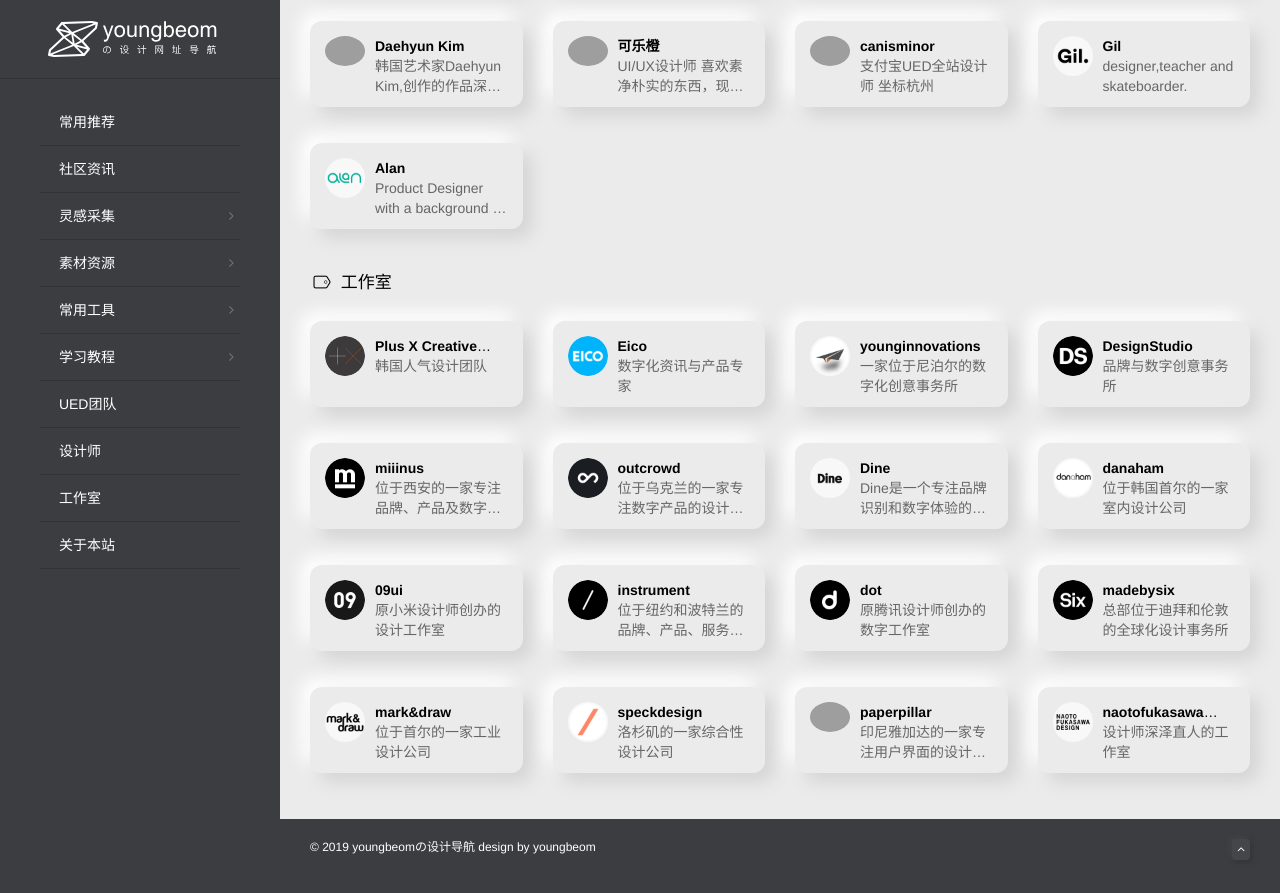
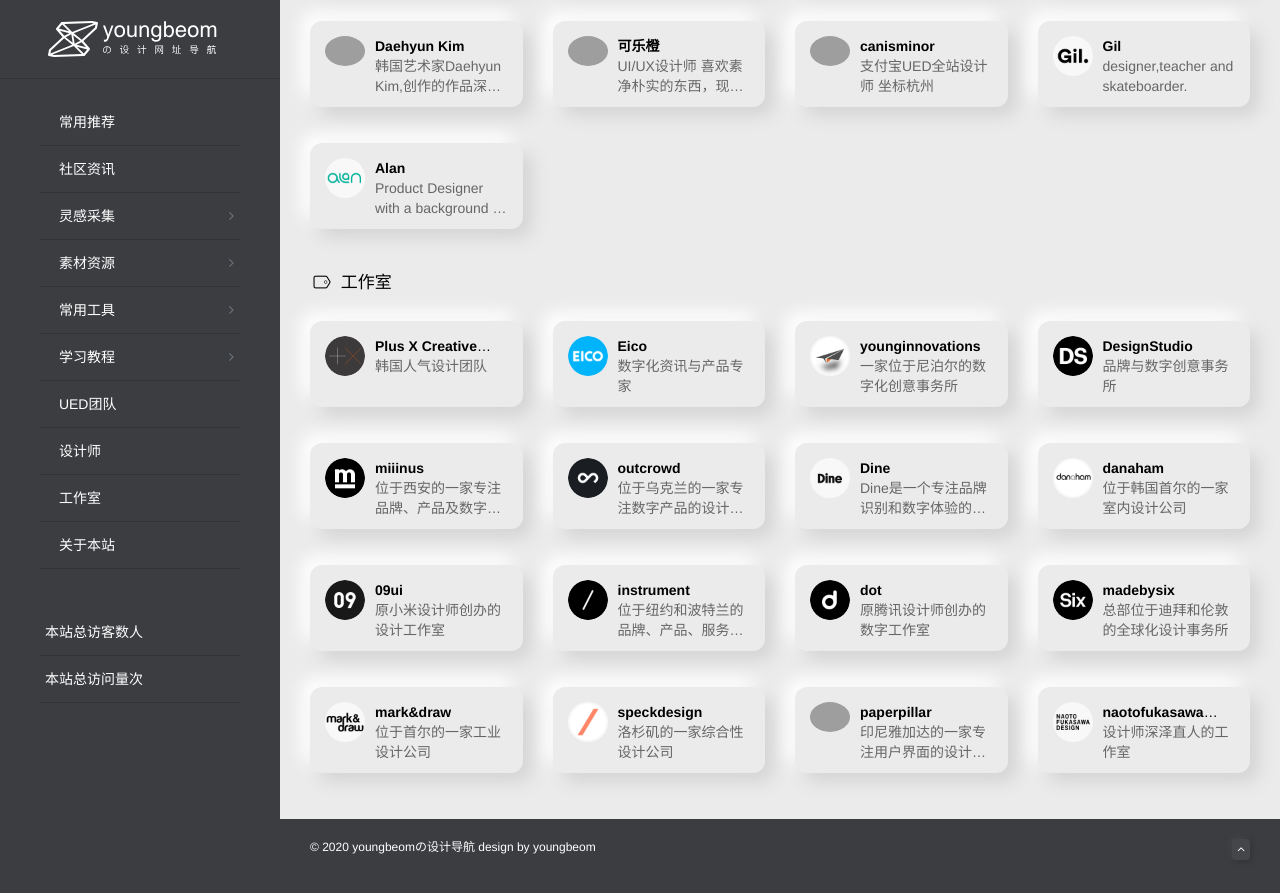
Before and after one commit to youngbeom-shin/bookmark.youngbeom.com, a Jekyll site: the page built from index.html, in a window 1280 px wide and 900 px high, scrolled down 10324 px. Shown: the top 893 px of the window. Built offline with Jekyll 4.4.1, drawn with Linux system fonts in a browser that asks for light colours; comment, search, counter and statistics services are not loaded; grey boxes are pictures that could not be loaded.

Commit message:
Update index.html
show busuanzi

```diff
--- a/index.html
+++ b/index.html
@@ -55,12 +55,12 @@
             </li>
             <br >
             <br >
-            <li class=hide>
+            <li class=show>
                 <a>
                     <span id="busuanzi_container_site_uv">本站总访客数<span id="busuanzi_value_site_uv"></span>人</span>
                 </a>
             </li>
-            <li class=hide>
+            <li class=show>
                 <a>
                     <span id="busuanzi_container_site_pv">本站总访问量<span id="busuanzi_value_site_pv"></span>次</span>
                 </a>
@@ -129,7 +129,7 @@
         <div class="footer-inner">
             <!-- Add your copyright text here -->
             <div class="footer-text">
-                &copy; 2019 youngbeomの设计导航
+                &copy; 2020 youngbeomの设计导航
                  design by <a href="http://youngbeom.com" target="_blank"></strong>youngbeom</strong></a>
                 &nbsp
                 <!--  - Purchase for only <strong>23$</strong> -->
```
